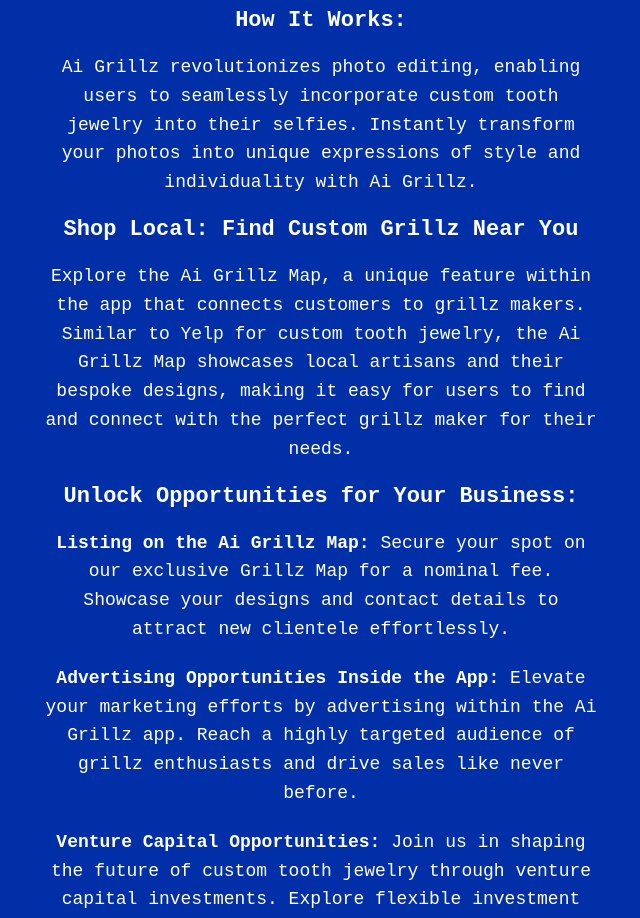
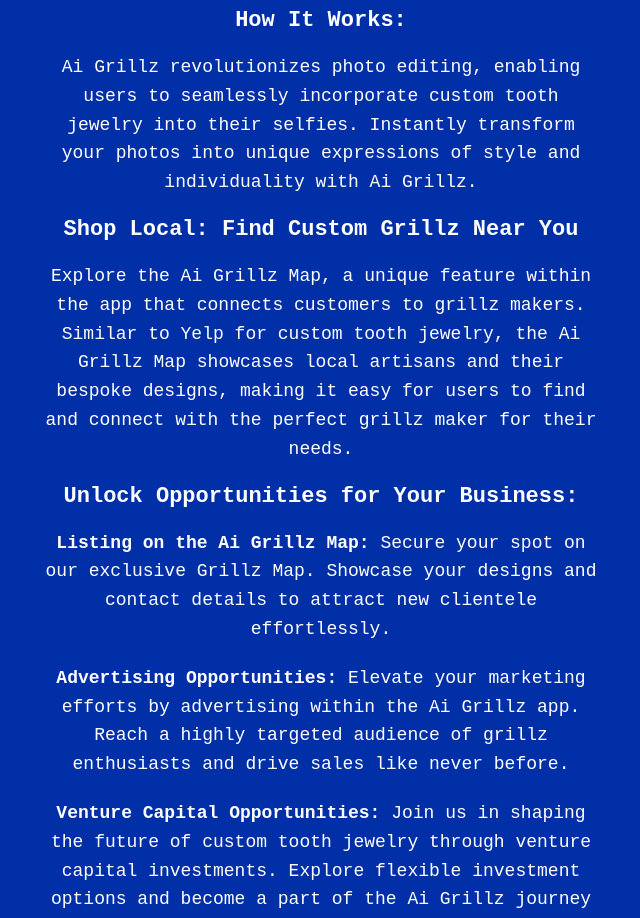
Before and after one commit to tehronporter/Ai-Grillz, a plain HTML site: page index.html in a window 1280 px wide. Shown: the part 163-1081 px from the top of the page, without its empty margins (319-959 px from the left). Drawn offline with Linux system fonts and the light colour scheme.

Commit message:
Update index.html

```diff
--- a/index.html
+++ b/index.html
@@ -21,8 +21,8 @@
 
         <section id="unlock-opportunities">
             <h2>Unlock Opportunities for Your Business:</h2>
-            <p><strong>Listing on the Ai Grillz Map:</strong> Secure your spot on our exclusive Grillz Map for a nominal fee. Showcase your designs and contact details to attract new clientele effortlessly.</p>
-            <p><strong>Advertising Opportunities Inside the App:</strong> Elevate your marketing efforts by advertising within the Ai Grillz app. Reach a highly targeted audience of grillz enthusiasts and drive sales like never before.</p>
+            <p><strong>Listing on the Ai Grillz Map:</strong> Secure your spot on our exclusive Grillz Map. Showcase your designs and contact details to attract new clientele effortlessly.</p>
+            <p><strong>Advertising Opportunities:</strong> Elevate your marketing efforts by advertising within the Ai Grillz app. Reach a highly targeted audience of grillz enthusiasts and drive sales like never before.</p>
             <p><strong>Venture Capital Opportunities:</strong> Join us in shaping the future of custom tooth jewelry through venture capital investments. Explore flexible investment options and become a part of the Ai Grillz journey today.</p>
         </section>
 
```
